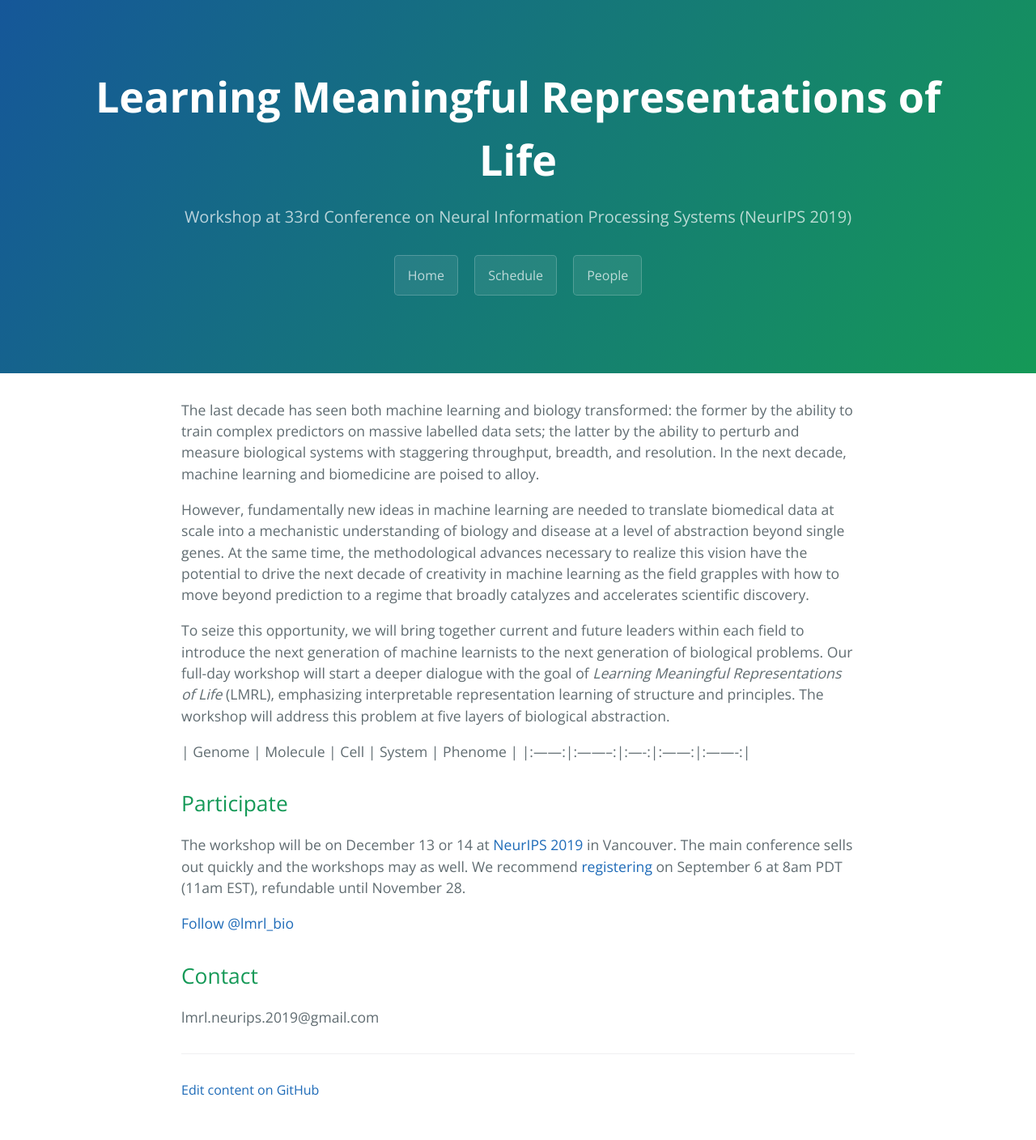
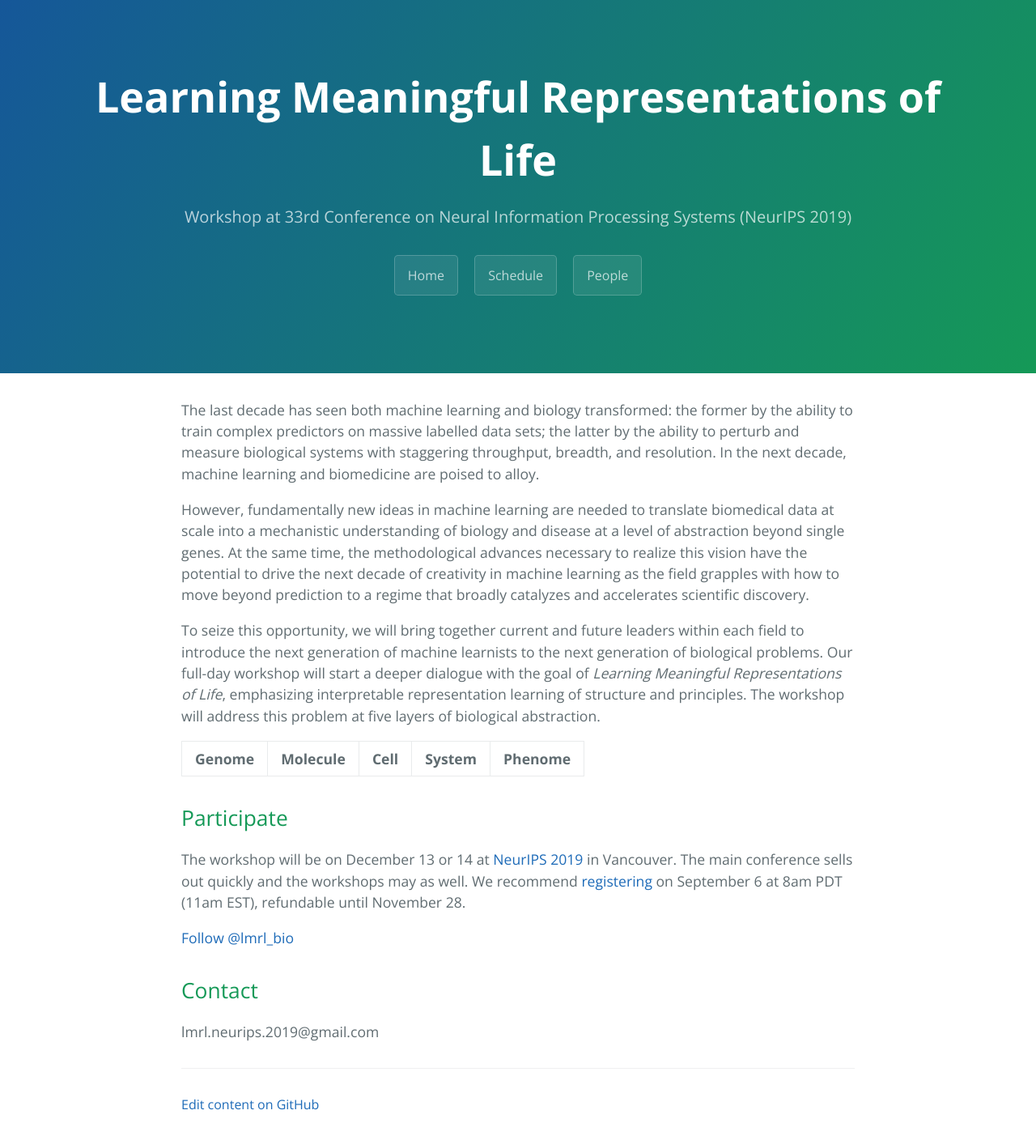
Before and after one commit to lmrl-bio/lmrl-bio.github.io, a Jekyll site: the page built from index.md, in a window 1280 px wide. Shown: the whole page at 81% size. Built offline with Jekyll 4.4.1, drawn with Linux system fonts in a browser that asks for light colours; comment, search, counter and statistics services are not loaded.

Commit message:
fix table?

```diff
--- a/index.md
+++ b/index.md
@@ -5,11 +5,17 @@ The last decade has seen both machine learning and biology transformed: the form
 
 However, fundamentally new ideas in machine learning are needed to translate biomedical data at scale into a mechanistic understanding of biology and disease at a level of abstraction beyond single genes. At the same time, the methodological advances necessary to realize this vision have the potential to drive the next decade of creativity in machine learning as the field grapples with how to move beyond prediction to a regime that broadly catalyzes and accelerates scientific discovery.
 
-To seize this opportunity, we will bring together current and future leaders within each field to introduce the next generation of machine learnists to the next generation of biological problems. Our full-day workshop will start a deeper dialogue with the goal of *Learning Meaningful Representations of Life* (LMRL), emphasizing interpretable representation learning of structure and principles. The workshop will address this problem at five layers of biological abstraction.
+To seize this opportunity, we will bring together current and future leaders within each field to introduce the next generation of machine learnists to the next generation of biological problems. Our full-day workshop will start a deeper dialogue with the goal of *Learning Meaningful Representations of Life*, emphasizing interpretable representation learning of structure and principles. The workshop will address this problem at five layers of biological abstraction.
 
-
-| Genome | Molecule | Cell | System | Phenome |
-|:------:|:--------:|:----:|:------:|:-------:|
+<table>
+  <tr>
+    <th>Genome</th>
+    <th>Molecule</th>
+    <th>Cell</th>
+    <th>System</th>
+    <th>Phenome</th>
+  </tr>
+</table>
 
 ## Participate
 
```
